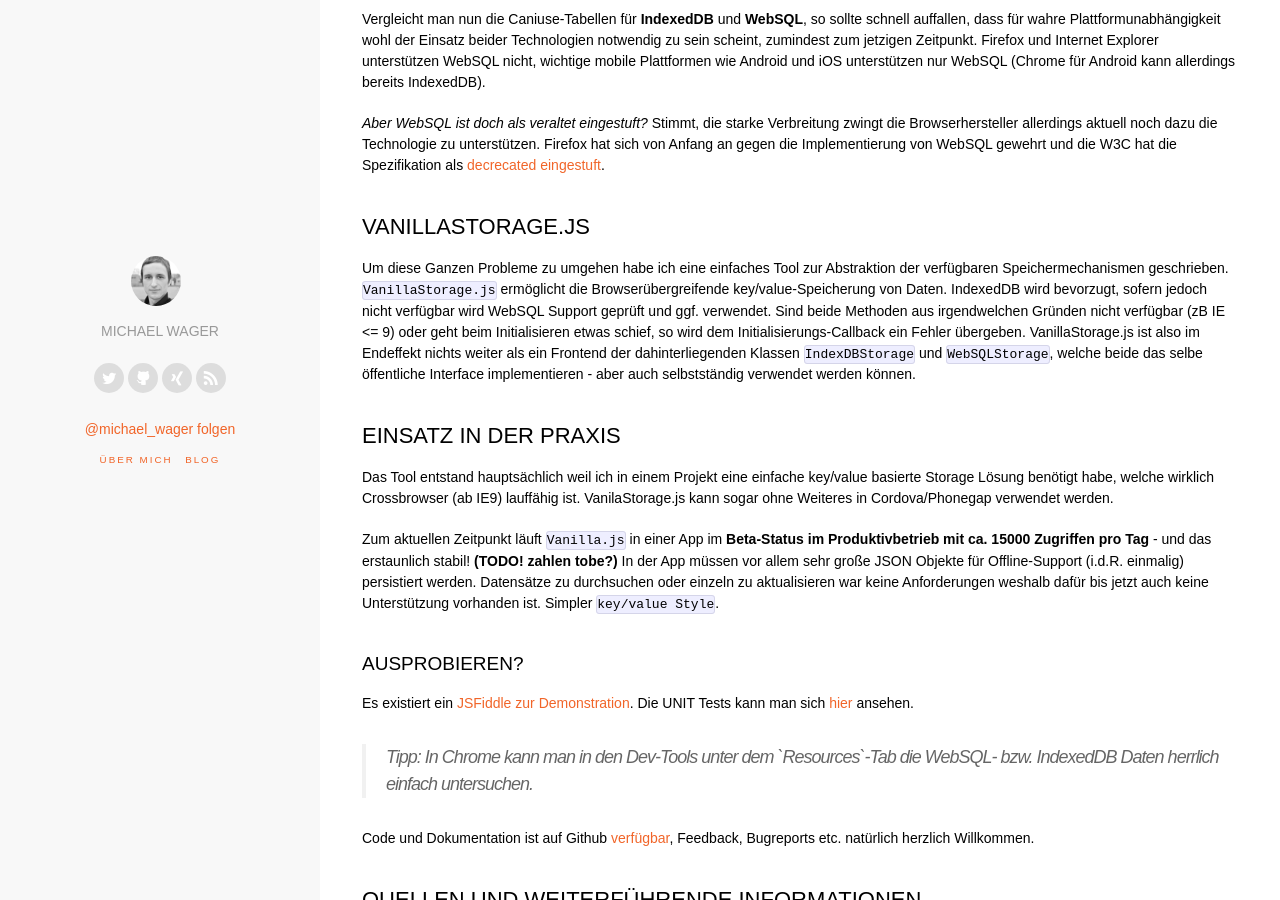
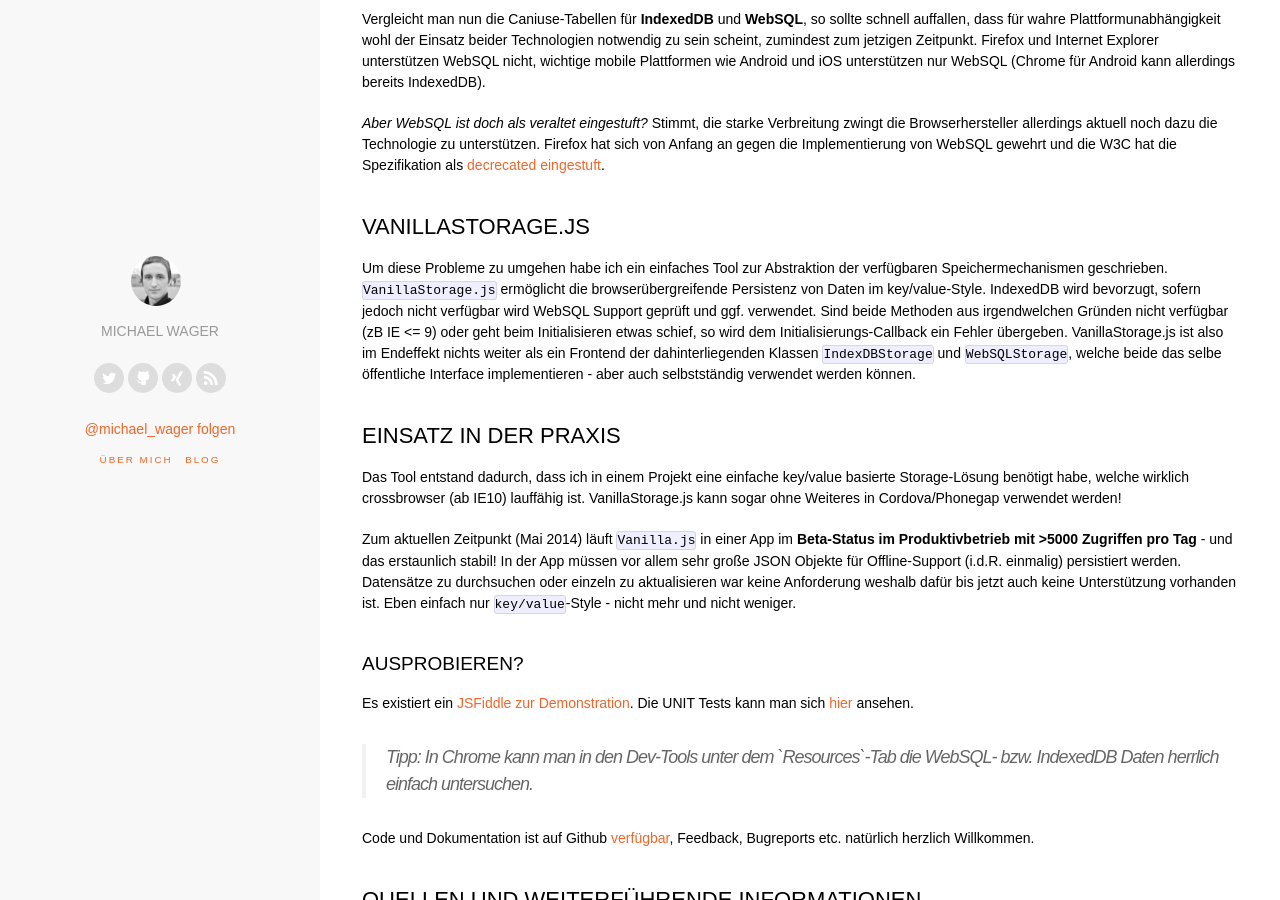
Before and after one commit to mwager/mwager.github.io, a Jekyll site: the page built from _posts/2014-05-14-vanilla-storage-client-side-storage-abstraction.markdown, in a window 1280 px wide and 900 px high, scrolled down 839 px. Built offline with Jekyll 4.4.1, drawn with Linux system fonts in a browser that asks for light colours; nearby versions of some CDN libraries; comment, search, counter and statistics services are not loaded.

Commit message:
review vanilla post

```diff
--- a/_posts/2014-05-14-vanilla-storage-client-side-storage-abstraction.markdown
+++ b/_posts/2014-05-14-vanilla-storage-client-side-storage-abstraction.markdown
@@ -45,14 +45,14 @@ _Aber WebSQL ist doch als veraltet eingestuft?_ Stimmt, die starke Verbreitung z
 
 ## VanillaStorage.js ##
 
-Um diese Ganzen Probleme zu umgehen habe ich eine einfaches Tool zur Abstraktion der verfügbaren Speichermechanismen geschrieben. `VanillaStorage.js` ermöglicht die Browserübergreifende key/value-Speicherung von Daten. IndexedDB wird bevorzugt, sofern jedoch nicht verfügbar wird WebSQL Support geprüft und ggf. verwendet. Sind beide Methoden aus irgendwelchen Gründen nicht verfügbar (zB IE <= 9) oder geht beim Initialisieren etwas schief, so wird dem Initialisierungs-Callback ein Fehler übergeben. VanillaStorage.js ist also im Endeffekt nichts weiter als ein Frontend der dahinterliegenden Klassen `IndexDBStorage` und `WebSQLStorage`, welche beide das selbe öffentliche Interface implementieren - aber auch selbstständig verwendet werden können.
+Um diese Probleme zu umgehen habe ich ein einfaches Tool zur Abstraktion der verfügbaren Speichermechanismen geschrieben. `VanillaStorage.js` ermöglicht die browserübergreifende Persistenz von Daten im key/value-Style. IndexedDB wird bevorzugt, sofern jedoch nicht verfügbar wird WebSQL Support geprüft und ggf. verwendet. Sind beide Methoden aus irgendwelchen Gründen nicht verfügbar (zB IE <= 9) oder geht beim Initialisieren etwas schief, so wird dem Initialisierungs-Callback ein Fehler übergeben. VanillaStorage.js ist also im Endeffekt nichts weiter als ein Frontend der dahinterliegenden Klassen `IndexDBStorage` und `WebSQLStorage`, welche beide das selbe öffentliche Interface implementieren - aber auch selbstständig verwendet werden können.
 
 
 ## Einsatz in der Praxis ##
 
-Das Tool entstand hauptsächlich weil ich in einem Projekt eine einfache key/value basierte Storage Lösung benötigt habe, welche wirklich Crossbrowser (ab IE9) lauffähig ist. VanilaStorage.js kann sogar ohne Weiteres in Cordova/Phonegap verwendet werden.
+Das Tool entstand dadurch, dass ich in einem Projekt eine einfache key/value basierte Storage-Lösung benötigt habe, welche wirklich crossbrowser (ab IE10) lauffähig ist. VanillaStorage.js kann sogar ohne Weiteres in Cordova/Phonegap verwendet werden!
 
-Zum aktuellen Zeitpunkt läuft `Vanilla.js` in einer App im __Beta-Status im Produktivbetrieb mit ca. 15000 Zugriffen pro Tag__ - und das erstaunlich stabil! __(TODO! zahlen tobe?)__ In der App müssen vor allem sehr große JSON Objekte für Offline-Support (i.d.R. einmalig) persistiert werden. Datensätze zu durchsuchen oder einzeln zu aktualisieren war keine Anforderungen weshalb dafür bis jetzt auch keine Unterstützung vorhanden ist. Simpler `key/value Style`.
+Zum aktuellen Zeitpunkt (Mai 2014) läuft `Vanilla.js` in einer App im __Beta-Status im Produktivbetrieb mit >5000 Zugriffen pro Tag__ - und das erstaunlich stabil! In der App müssen vor allem sehr große JSON Objekte für Offline-Support (i.d.R. einmalig) persistiert werden. Datensätze zu durchsuchen oder einzeln zu aktualisieren war keine Anforderung weshalb dafür bis jetzt auch keine Unterstützung vorhanden ist. Eben einfach nur `key/value`-Style - nicht mehr und nicht weniger.
 
 
 ### Ausprobieren? ###
@@ -71,6 +71,5 @@ Code und Dokumentation ist auf Github [verfügbar](https://github.com/mwager/Van
 * [1] [http://dev-test.nemikor.com/web-storage/support-test/](http://dev-test.nemikor.com/web-storage/support-test/)
 * [http://nolanlawson.com/2014/04/26/web-sql-database-in-memoriam/](http://nolanlawson.com/2014/04/26/web-sql-database-in-memoriam/)
 * [http://blog.oharagroup.net/post/16394604653/a-performance-comparison-websql-vs-indexeddb](http://blog.oharagroup.net/post/16394604653/a-performance-comparison-websql-vs-indexeddb)
-
 * [https://hacks.mozilla.org/2014/02/localforage-offline-storage-improved/](https://hacks.mozilla.org/2014/02/localforage-offline-storage-improved/)
 * [PouchDB](http://pouchdb.com/)
```
